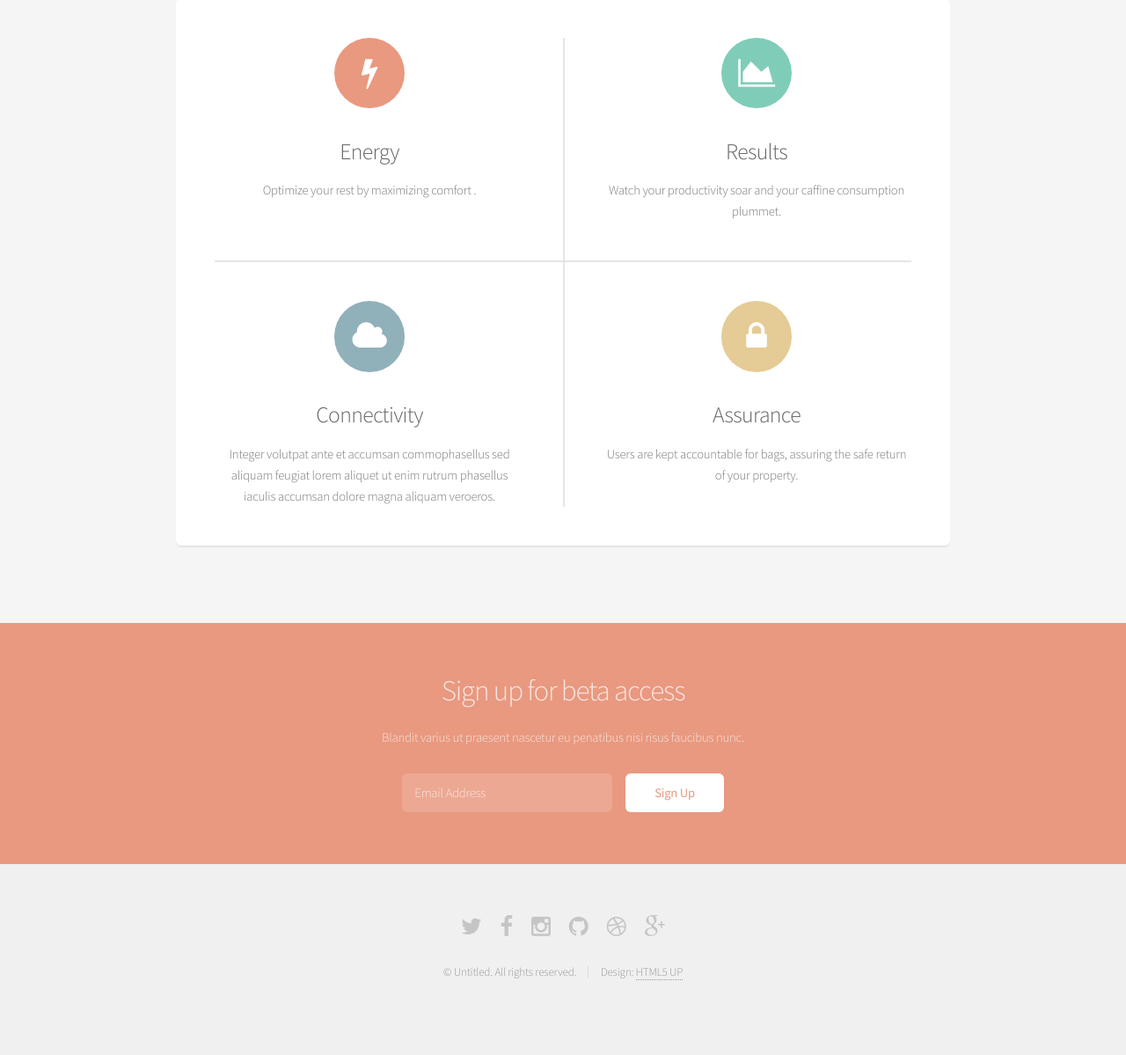
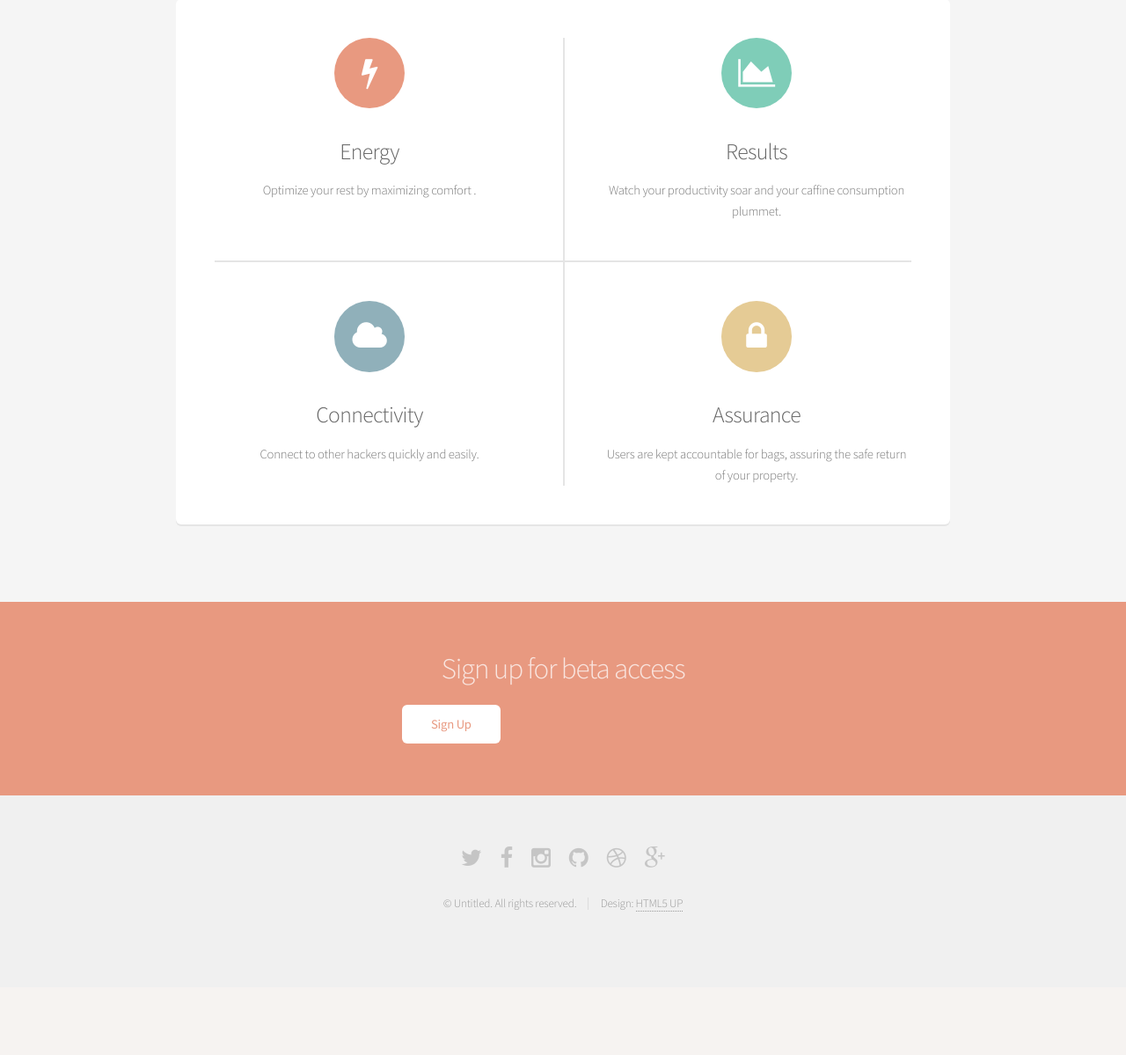
Before and after one commit to georgymh/HackBag, a PHP site: page /citrus/index.html in a window 1280 px wide. Shown: the part 1212-2411 px from the top of the page at 88% size. After the commit the page ends 2248 px from the top, so only its background shows below. Run offline with PHP 8.4, Linux system fonts and the light colour scheme.

Commit message:
ahhh last minute fixes

```diff
--- a/hackbag/borrowerList.php
+++ b/hackbag/borrowerList.php
@@ -8,6 +8,7 @@ include 'funcs.php';
 
 if (ParseUser::getCurrentUser()) { // if user is logged in
   $user = ParseUser::getCurrentUser(); // put the user in $user
+  echo $user->get("fullName");
 } else { // otherwise
   try {
     $user = ParseUser::logIn("nick@hackathon.com", "nicknick"); // log the user
@@ -17,6 +18,8 @@ if (ParseUser::getCurrentUser()) { // if user is logged in
     die('Bill could not log in!'); // in case of error fail misserably
   }
 }
+
+$numOfLenders = count(getLenders());
 
 $userType = getUserType(ParseUser::getCurrentUser());
 var_dump($userType);
@@ -110,7 +113,7 @@ foreach ($results as $result){
               <h2 class="name visible-xs"> <img width="50px" height="50px" src="https://s3.amazonaws.com/assets.mlh.io/events/logos/000/000/136/thumb/0_mlh_citrushacks_logo.png?1441815149"> Citrus Hack </h2>
               <hr>
 
-              <h4 class="desc pad-top-xs text-success"> <span id="availableSleepingBags">12</span> Sleeping Bags are available. </h4>
+              <h4 class="desc pad-top-xs text-success"> <span id="availableSleepingBags"><?php echo $numOfLenders ?></span> Sleeping Bags are available. </h4>
 
               <form action="." method="post">
                 <div id="time-selection" class="row pad-top-sm text-center">
--- a/hackbag/index.php
+++ b/hackbag/index.php
@@ -138,7 +138,8 @@ foreach ($results as $result){
               <h2 class="name visible-xs"> <img width="50px" height="50px" src="https://s3.amazonaws.com/assets.mlh.io/events/logos/000/000/136/thumb/0_mlh_citrushacks_logo.png?1441815149"> Citrus Hack </h2>
               <hr>
 
-              <h4 class="desc pad-top-xs text-success"> <span id="availableSleepingBags"><?php echo $numberOfUsers ?></span> Sleeping Bags are available. </h4>
+              <h4 class="desc pad-top-xs text-success"> <span id="availableSleepingBags">
+                <?php echo count(getLenders()) ?></span> Sleeping Bags are available. </h4>
 
               <form action="." method="post">
                 <div id="time-selection" class="row pad-top-sm text-center">
@@ -197,7 +198,7 @@ foreach ($results as $result){
 
           echo " $('#time-selection').hide(); ";
           echo " var start = '$start'; var end = '$end'; ";
-          echo " $('#time-requested').html('<h5>You requested a sleeping bag from ' + start + ' to ' + end + '.</h5> <h5> Please wait until we pair you with a hacker. </h5>'); ";
+          echo " $('#time-requested').html('<h5>You requested a sleeping bag from ' + start + ' to ' + end + '.</h5> <h5> Please wait while we pair you with a hacker. </h5>'); ";
           echo " $('#time-requested').fadeIn(); ";
           echo " $('#action').val('delete'); ";
 
--- a/hackbag/main.php
+++ b/hackbag/main.php
@@ -27,10 +27,12 @@ foreach ($results as $result){
   //echo $result->get('fullName') . "</br>";
 }
 
+$numSeekers = count(getSeekers());
+
 if ($numberOfUsers == 0) {
 	$msg = 'No one currently needs your sleeping bag. Keep hacking!';
 } else {
-	$msg = 'There are <span id="number">' . $numberOfUsers . '</span> hackers that need a sleeping bag. Would you like to help one?';
+	$msg = 'There are <span id="number">' . $numSeekers . '</span> hackers that need a sleeping bag. Would you like to help one?';
 }
 
 
--- a/hackbag/timer.php
+++ b/hackbag/timer.php
@@ -11,7 +11,6 @@ if (isset($_GET['action']) && $_GET['action']) {
   if ($action == "activate") {
     $currentUser = ParseUser::getCurrentUser();
     activateTransaction();
-    header('Location: http://' . URL . 'hackbag/timer.php');
   } else if ($action == 'complete') {
     $currentUser = ParseUser::getCurrentUser();
     deactivateTransaction();
--- a/index.html
+++ b/index.html
@@ -67,7 +67,7 @@
 							<section>
 								<span class="icon major fa-cloud accent4"></span>
 								<h3>Connectivity</h3>
-								<p>Integer volutpat ante et accumsan commophasellus sed aliquam feugiat lorem aliquet ut enim rutrum phasellus iaculis accumsan dolore magna aliquam veroeros.</p>
+								<p>Connect to other hackers quickly and easily.</p>
 							</section>
 							<section>
 								<span class="icon major fa-lock accent5"></span>
@@ -83,13 +83,8 @@
 				<section id="cta">
 
 					<h2>Sign up for beta access</h2>
-					<p>Blandit varius ut praesent nascetur eu penatibus nisi risus faucibus nunc.</p>
-
 					<form>
 						<div class="row uniform 50%">
-							<div class="8u 12u(mobilep)">
-								<input type="email" name="email" id="email" placeholder="Email Address" />
-							</div>
 							<div class="4u 12u(mobilep)">
 								<input type="submit" value="Sign Up" class="fit" />
 							</div>
```
Also changed, not shown: hackbag/funcs.php (+6 -2 lines).
